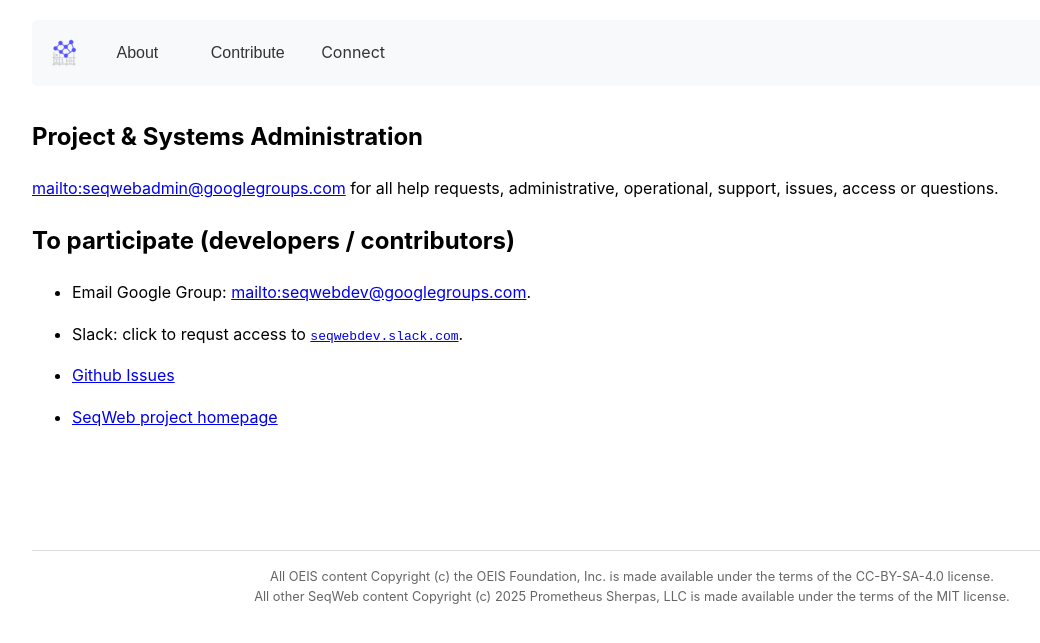
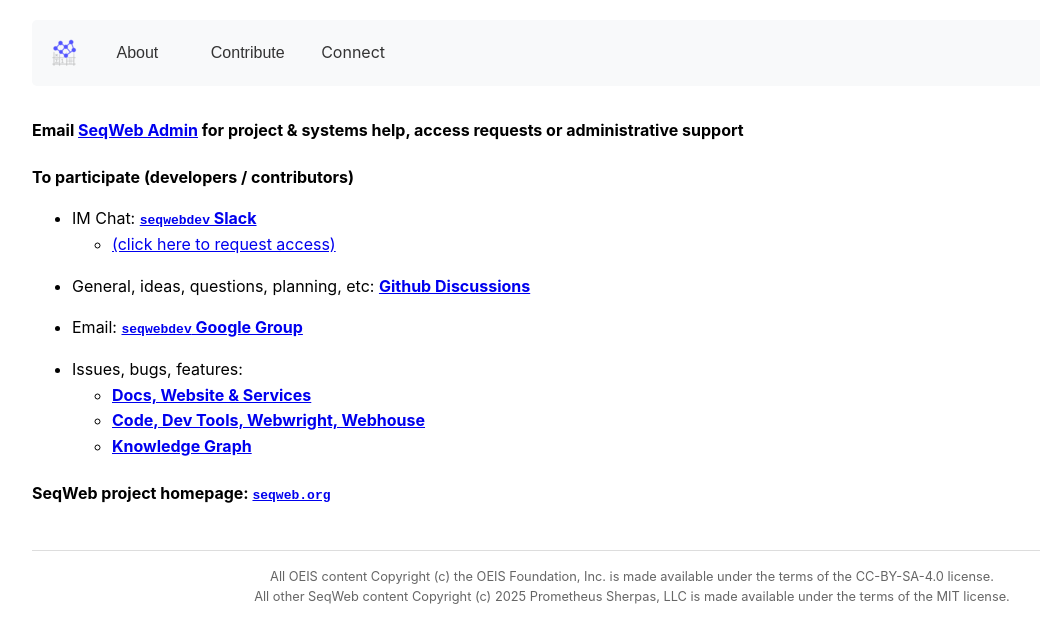
Before and after one commit to seqweb/seqweb, a Jekyll site: the page built from docs/contact.md, in a window 1280 px wide. Shown: the top 643 px of the page, without its empty margins (8-1048 px from the left). Built offline with Jekyll 4.4.1, drawn with Linux system fonts in a browser that asks for light colours.

Commit message:
Update Contact page

```diff
--- a/docs/contact.md
+++ b/docs/contact.md
@@ -3,15 +3,20 @@
 title: SeqWeb Project Contact Info
 ---
 
-## Project & Systems Administration
-[mailto:seqwebadmin@googlegroups.com](mailto:seqwebadmin@googlegroups) for all help requests, administrative, operational, support, issues, access or questions.
+#### Email **[SeqWeb Admin](mailto:seqwebadmin@googlegroups)** for project & systems help, access requests or administrative support
 
-## To participate (developers / contributors)
+**To participate (developers / contributors)**
 
-- Email Google Group: [mailto:seqwebdev@googlegroups.com](mailto:seqwebdev@googlegroups.com).
+- IM Chat: **[`seqwebdev` Slack](https://seqwebdev.slack.com)**
+  - [(click here to request access)](https://forms.gle/Frxtt5aR2b4VZSEt7)
 
-- Slack: click to requst access to [`seqwebdev.slack.com`](https://forms.gle/Frxtt5aR2b4VZSEt7).
+- General, ideas, questions, planning, etc: **[Github Discussions](https://github.com/seqweb/seqweb/discussions)**
 
-- [Github Issues](https://github.com/seqweb/seqweb/issues)
+- Email: **[`seqwebdev` Google Group](mailto:seqwebdev@googlegroups.com)**
 
-- [SeqWeb project homepage](https://www.seqweb.org/)
+- Issues, bugs, features:
+  - **[Docs, Website & Services](https://github.com/seqweb/seqweb/issues)**
+  - **[Code, Dev Tools, Webwright, Webhouse](https://github.com/seqweb/seqwebcode/issues)**
+  - **[Knowledge Graph](https://github.com/seqweb/seqwebdata/issues)**
+
+#### SeqWeb project homepage: **[`seqweb.org`](https://www.seqweb.org/)**
```
